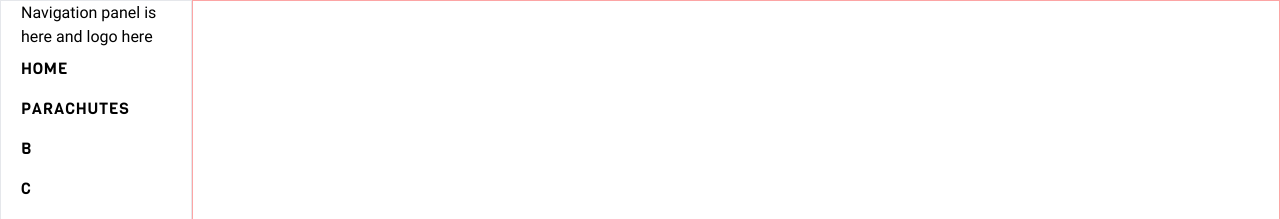
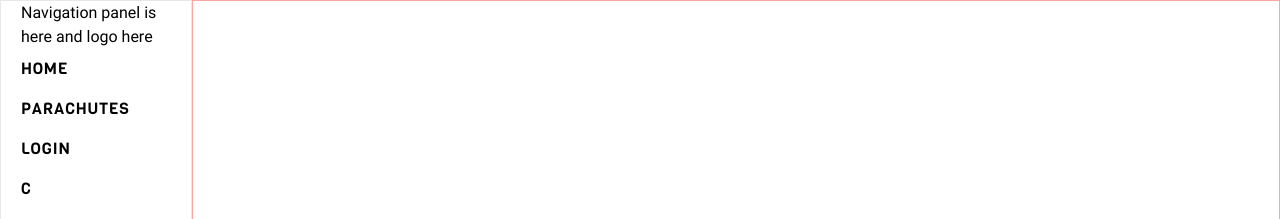
Before and after one commit to EmiLoKiJu/parachute-front-end, a React (Vite) app: page / in a window 1280 px wide. Shown: the top 219 px of the page. Built offline with nearby package versions, Linux system fonts and the light colour scheme.

Commit message:
Change name of the componentB to login, also used the absolute link

```diff
--- a/src/components/aside/Aside.jsx
+++ b/src/components/aside/Aside.jsx
@@ -5,7 +5,7 @@ export default function Aside() {
   const links = [
     {label: 'Home', href: "/"},
     {label: 'Parachutes', href: "/parachutes"},
-    {label: 'B', href: "/B"},
+    {label: 'Login', href: "/login"},
     {label: 'C', href: "/C"},
   ]
 
--- a/src/components/slider/Slick_slider.jsx
+++ b/src/components/slider/Slick_slider.jsx
@@ -2,7 +2,7 @@ import "slick-carousel/slick/slick.css";
 import "slick-carousel/slick/slick-theme.css";
 import Slider from "react-slick";
 import { useDispatch, useSelector } from "react-redux";
-import { getParachutes } from "../../redux/parachutes/parachutesSlice";
+import { getParachutes } from "@/redux/parachutes/parachutesSlice";
 import { useEffect } from 'react';
 
 import Slider_card from "@/components/slider/Slider_card";
--- a/src/routing/Router.jsx
+++ b/src/routing/Router.jsx
@@ -4,7 +4,7 @@ import ErrorPage from '@/components/ErrorPage';
 import MainSlider from '@/components/content/Main_slider';
 import DetailsCard from '@/pages/Details_page';
 
-import ComponentB from '@/components/content/ComponentB';
+import Login from '@/components/content/Login';
 import ComponentC from '@/components/content/ComponentC';
 
 
@@ -27,8 +27,8 @@ export default function Router() {
           children: []
         },
         {
-          path: "/B",
-          element: < ComponentB/>,
+          path: "/login",
+          element: < Login/>,
           children: []
         },
         {
```
Also changed, not shown: src/components/content/Login.jsx (renamed from src/components/content/ComponentB.jsx).
